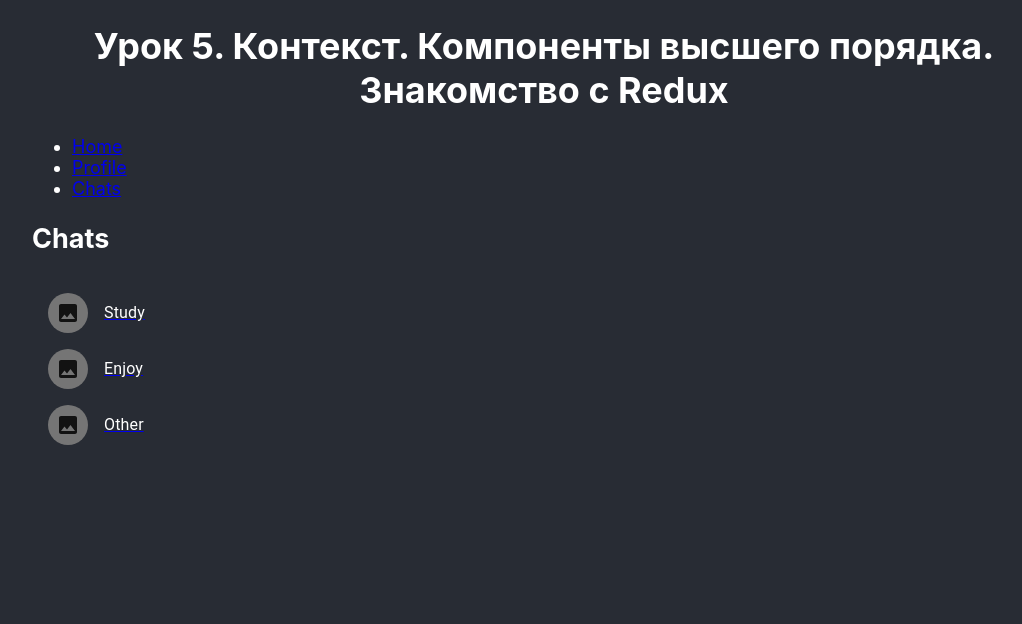
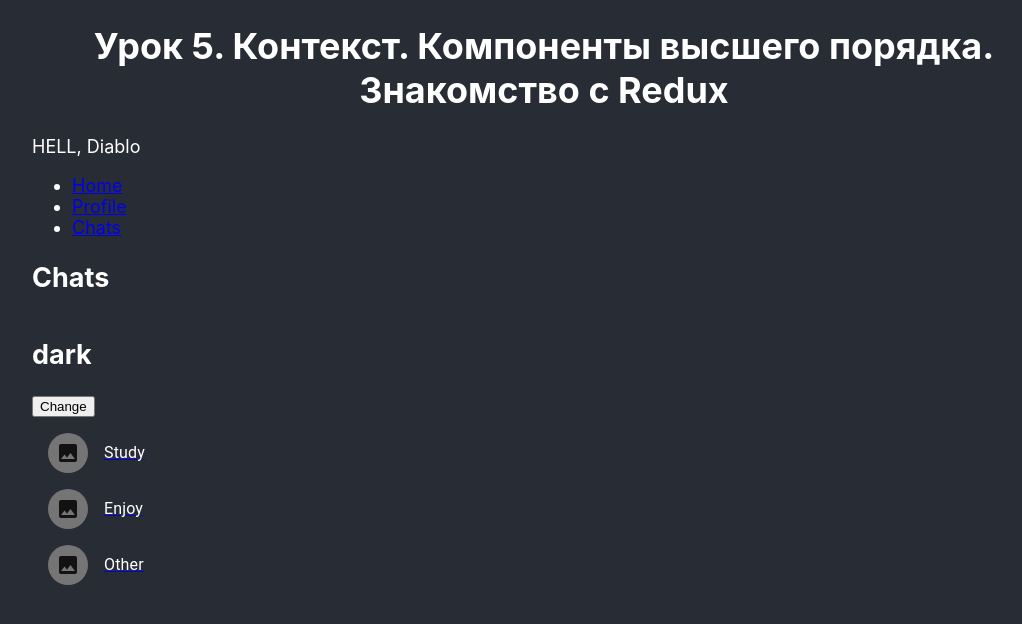
Before and after one commit to oJohnRock/gb-react, a React (Create React App) app: page /chats in a window 1280 px wide. Shown: the top 624 px of the page, without its empty margins (96-1118 px from the left). Built offline with nearby package versions, Linux system fonts and the light colour scheme.

Commit message:
Подготовка к уроку

```diff
--- a/package.json
+++ b/package.json
@@ -13,8 +13,10 @@
     "prop-types": "^15.8.1",
     "react": "^18.1.0",
     "react-dom": "^18.1.0",
+    "react-redux": "^8.0.2",
     "react-router-dom": "^6.3.0",
     "react-scripts": "5.0.1",
+    "redux": "^4.2.0",
     "sass": "^1.51.0",
     "web-vitals": "^2.1.4"
   },
--- a/src/App.js
+++ b/src/App.js
@@ -1,13 +1,30 @@
 import "./App.scss";
 import Title from "./components/Title";
 import Router from "./components/Router";
+import React, { useState } from "react";
+import Example from "./components/Example";
+
+export const MyThemeContext = React.createContext({ theme: "dark" });
 
 function App() {
     const titleText =
         "Урок 5. Контекст. Компоненты высшего порядка. Знакомство с Redux";
 
+    const [theme, setTheme] = useState("dark");
+
+    function withLogger(fn) {
+        return function (...args) {
+            console.log({ args });
+
+            return fn(...args);
+        };
+    }
+
     return (
         <div className="App">
+            <MyThemeContext.Provider
+                value={{ theme: theme, setTheme: setTheme }}
+            >
                 <header className="App-header">
                     <div className="container">
                         <Title text={titleText} />
@@ -15,9 +32,11 @@ function App() {
                 </header>
                 <main className="App-main">
                     <div className="container">
+                        <Example message="HELL" />
                         <Router />
                     </div>
                 </main>
+            </MyThemeContext.Provider>
         </div>
     );
 }
--- a/src/components/ChatList.js
+++ b/src/components/ChatList.js
@@ -5,9 +5,35 @@ import ListItemAvatar from "@mui/material/ListItemAvatar";
 import Avatar from "@mui/material/Avatar";
 import ImageIcon from "@mui/icons-material/Image";
 import { Link } from "react-router-dom";
+import { useContext } from "react";
+import { MyThemeContext } from "../App";
 
 const ChatList = ({ chats }) => {
+    const contextValue = useContext(MyThemeContext);
+
     return (
+        <>
+            <MyThemeContext.Consumer>
+                {(theme) => {
+                    return (
+                        <div>
+                            <h1>{theme.theme}</h1>
+                            <button
+                                onClick={() =>
+                                    theme.setTheme(
+                                        theme.theme === "dark"
+                                            ? "light"
+                                            : "dark"
+                                    )
+                                }
+                            >
+                                Change
+                            </button>
+                        </div>
+                    );
+                }}
+            </MyThemeContext.Consumer>
+
             <List className="chat-list">
                 {Object.keys(chats).map((chat, index) => (
                     <Link to={`/chats/${chat}`} key={index}>
@@ -25,6 +51,7 @@ const ChatList = ({ chats }) => {
                     </Link>
                 ))}
             </List>
+        </>
     );
 };
 
--- /dev/null
+++ b/src/components/Example.js
@@ -0,0 +1,19 @@
+const Example = (props) => {
+    return (
+        <span>
+            {props.message}, {props.name}
+        </span>
+    );
+};
+
+const withLoggerHOC = function (Component) {
+    return (props) => {
+        console.log(props);
+
+        const extProps = { ...props, name: "Diablo" };
+
+        return <Component {...extProps} />;
+    };
+};
+
+export default withLoggerHOC(Example);
--- a/src/index.js
+++ b/src/index.js
@@ -5,6 +5,8 @@ import App from "./App";
 import { createTheme, ThemeProvider } from "@mui/material/styles";
 import { green, purple } from "@mui/material/colors";
 import { BrowserRouter } from "react-router-dom";
+import store from "./store";
+import { Provider } from "react-redux";
 
 const theme = createTheme({
     palette: {
@@ -21,10 +23,12 @@ const theme = createTheme({
 const root = ReactDOM.createRoot(document.getElementById("root"));
 root.render(
     <React.StrictMode>
-        <BrowserRouter>
-            <ThemeProvider theme={theme}>
-                <App />
-            </ThemeProvider>
-        </BrowserRouter>
+        <Provider store={store}>
+            <BrowserRouter>
+                <ThemeProvider theme={theme}>
+                    <App />
+                </ThemeProvider>
+            </BrowserRouter>
+        </Provider>
     </React.StrictMode>
 );
--- a/src/pages/Profile.js
+++ b/src/pages/Profile.js
@@ -1,5 +1,28 @@
+import { useCallback } from "react";
+import { changeVisible, changeCheckbox } from "../store/profile/actions";
+import { useDispatch, useSelector } from "react-redux";
+
 const Profile = () => {
-    return <h2>Profile</h2>;
+    const { name, showName, checkbox } = useSelector((state) => state);
+    const dispatch = useDispatch();
+
+    const setShowName = useCallback(() => {
+        dispatch(changeVisible);
+    }, [dispatch]);
+
+    const setCheckbox = useCallback(() => {
+        dispatch(changeCheckbox);
+    }, [dispatch]);
+
+    return (
+        <div>
+            <h2>Profile</h2>
+            <button onClick={setShowName}>Show Name</button>
+            <p>{showName && name}</p>
+            <input type="checkbox" onChange={setCheckbox} checked={checkbox} />
+            {checkbox && <h2>{name}</h2>}
+        </div>
+    );
 };
 
 export default Profile;
--- /dev/null
+++ b/src/store/index.js
@@ -0,0 +1,9 @@
+import { createStore } from "redux";
+import profileReducer from "./profile/reducer";
+
+const store = createStore(
+    profileReducer,
+    window.__REDUX_DEVTOOL_EXTENSION__ && window.__REDUX_DEVTOOL_EXTENSION__()
+);
+
+export default store;
--- /dev/null
+++ b/src/store/profile/actions.js
@@ -0,0 +1,9 @@
+export const TOGGLE_NAME = "TOGGLE_NAME";
+export const changeVisible = {
+    type: TOGGLE_NAME,
+};
+
+export const TOGGLE_CHECKBOX = "TOGGLE_CHECKBOX";
+export const changeCheckbox = {
+    type: TOGGLE_CHECKBOX,
+};
--- /dev/null
+++ b/src/store/profile/reducer.js
@@ -0,0 +1,26 @@
+import { TOGGLE_NAME, TOGGLE_CHECKBOX } from "./actions";
+
+const initialState = {
+    showName: false,
+    name: "Max",
+    checkbox: false,
+};
+
+const profileReducer = (state = initialState, action) => {
+    switch (action.type) {
+        case TOGGLE_NAME:
+            return {
+                ...state,
+                showName: !state.showName,
+            };
+        case TOGGLE_CHECKBOX:
+            return {
+                ...state,
+                checkbox: !state.checkbox,
+            };
+        default:
+            return state;
+    }
+};
+
+export default profileReducer;
```
Lines whose indentation alone changed are shown as unchanged.
